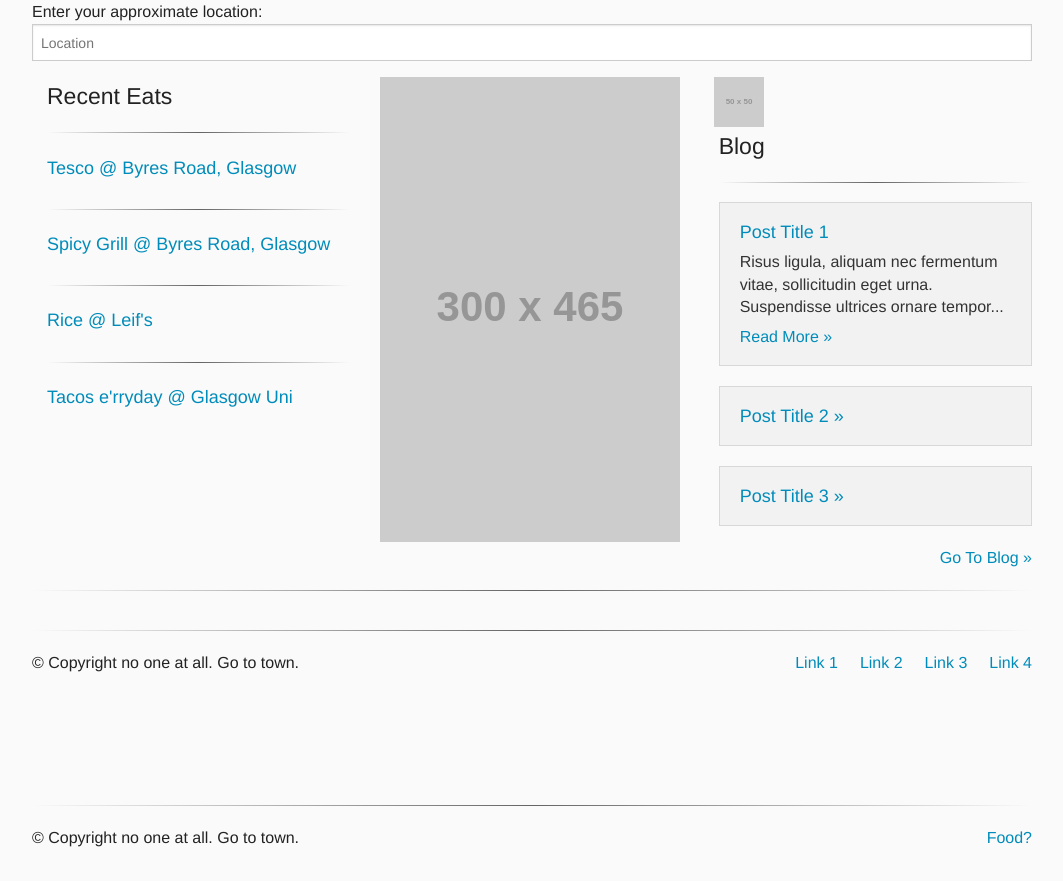
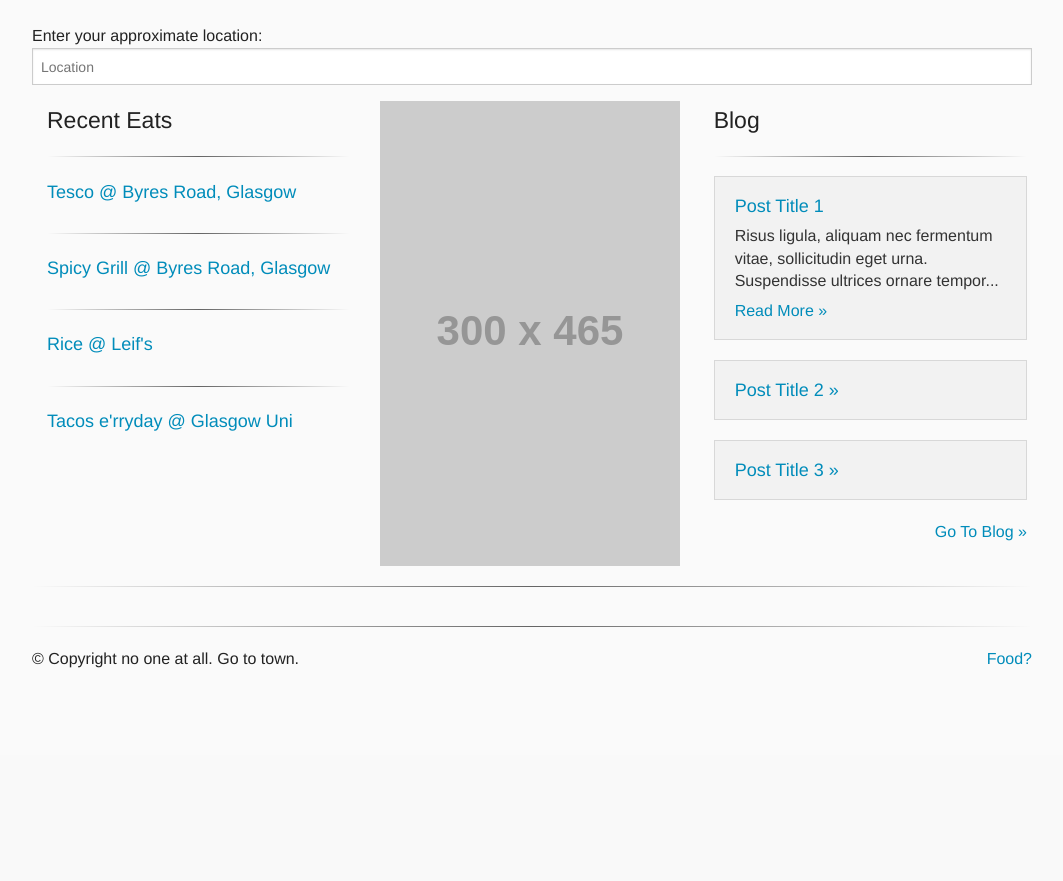
Before and after one commit to isaac-jordan/GrubGrabber, a Django app: page / in a window 1280 px wide. Shown: the part 45-926 px from the top of the page, without its empty margins (108-1171 px from the left). After the commit the page ends 713 px from the top, so only its background shows below. Run offline with Django 3.2, Linux system fonts and the light colour scheme; grey boxes labelled with a size stand in for pictures from a placeholder-image service; some libraries are stand-ins or nearby versions.

Commit message:
Couple template fixes.

```diff
--- a/grubgrabber/templates/base.html
+++ b/grubgrabber/templates/base.html
@@ -51,34 +51,10 @@
     </section>
 
   </nav>
-
-  <div class="row">
-    <div class="large-12 columns">
+  <br>
 
      {% block content %}
      {% endblock %}
-
-     <footer class="row">
-         <div class="large-12 columns"><hr>
-             <div class="row">
-
-                 <div class="large-6 columns">
-                     <p>© Copyright no one at all. Go to town.</p>
-                 </div>
-
-                 <div class="large-6 small-12 columns">
-                     <ul class="inline-list right">
-                         <li><a href="#">Link 1</a></li>
-                         <li><a href="#">Link 2</a></li>
-                         <li><a href="#">Link 3</a></li>
-                         <li><a href="#">Link 4</a></li>
-                     </ul>
-                 </div>
-
-             </div>
-         </div>
-     </footer>
-
 
      <footer class="row">
        <div class="large-12 columns"><hr>
@@ -98,9 +74,6 @@
        </div>
      </footer>
 
-   </div>
- </div>
-
   <script src="{% static "js/vendor/jquery.js" %}"></script>
   <script src="{% static "js/foundation.min.js" %}"></script>
   <script src="{% static "js/app.js" %}"></script>
--- a/grubgrabber/templates/index.html
+++ b/grubgrabber/templates/index.html
@@ -61,9 +61,6 @@
 
         <div class="hide-for-small">
           <div class="row">
-            <div class="large-1 column">
-              <img src="http://placehold.it/50x50&text=[img]">
-            </div>
 
             <div class="large-4 small-12 columns">
 
```
